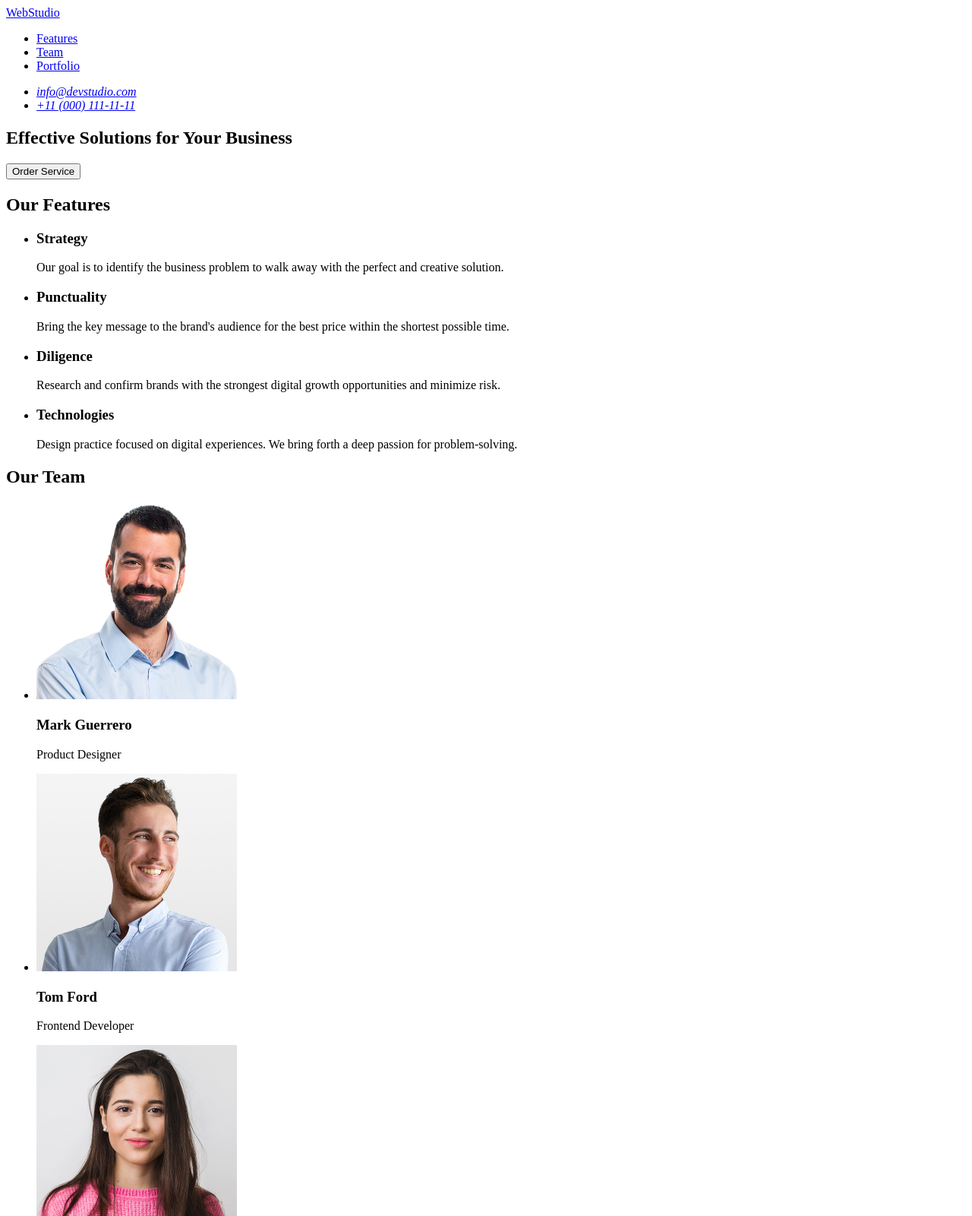
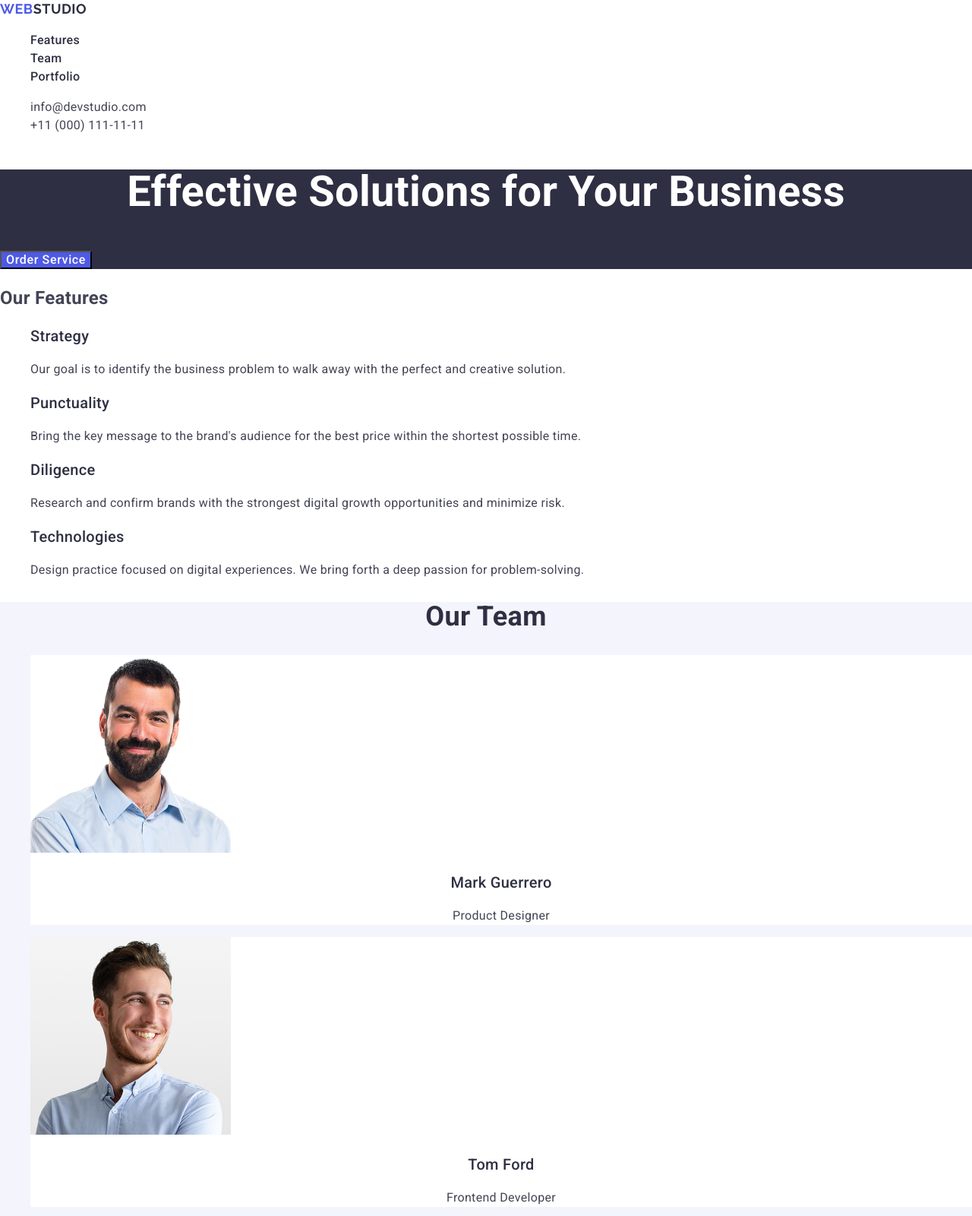
Before and after one commit to ElenaBagriy/goit-markup-hw-02, a plain HTML site: page index.html in a window 1280 px wide. Shown: the top 1600 px of the page at 76% size. Drawn offline with nearby package versions, Linux system fonts and the light colour scheme.

Commit message:
add fonts and colors

```diff
--- /dev/null
+++ b/css/common.css
@@ -0,0 +1,38 @@
+:root {
+  --brand-default-color: #4d5ae5;
+  --brand-pressed-color: #404bbf;
+  --text-primary-color: #434455;
+  --text-secondary-color: #8e8f99;
+  --contrast-high-color: #2e2f42;
+  --surface-primary-color: #ffffff;
+  --surface-default-color: #f4f4fd;
+  --surface-hero-color: #2e2f42;
+  --surface-modal-color: #fcfcfc;
+  --overlay-modal-color: #2e2f42;
+  --accent-subtle-color: ##e7e9fc;
+  --success-color: ##31d0aa;
+}
+
+body {
+  font-family: "Roboto", sans-serif;
+  font-weight: 400;
+  font-size: 16px;
+  line-height: 1.5;
+  letter-spacing: 0.02em;
+  color: var(--text-primary-color);
+  color: #434455;
+  background-color: var(--surface-primary-color);
+}
+
+ul,
+ol {
+  list-style: none;
+}
+
+a {
+  text-decoration: none;
+}
+
+button {
+  cursor: pointer;
+}
--- /dev/null
+++ b/css/features.css
@@ -0,0 +1,6 @@
+.features-item-title {
+  font-weight: 500;
+  font-size: 20px;
+  line-height: 1.2;
+  color: var(--contrast-high-color);
+}
--- /dev/null
+++ b/css/header.css
@@ -0,0 +1,36 @@
+.logo {
+  font-family: "Raleway", sans-serif;
+  font-weight: 700;
+  font-size: 18px;
+  line-height: 1.33;
+  text-transform: uppercase;
+  letter-spacing: 0.03em;
+}
+
+.header-logo {
+  color: var(--contrast-high-color);
+}
+
+.logo-part {
+  color: var(--brand-default-color);
+}
+
+.nav-link {
+  font-weight: 500;
+  color: var(--contrast-high-color);
+}
+
+.header-contacts {
+  font-style: normal;
+}
+
+.contacts-link {
+  color: var(--text-primary-color);
+}
+
+.nav-link:hover,
+.nav-link:focus,
+.contacts-link:hover,
+.contacts-link:focus {
+  color: var(--brand-pressed-color);
+}
--- /dev/null
+++ b/css/hero.css
@@ -0,0 +1,18 @@
+.hero {
+  background-color: var(--surface-hero-color);
+}
+
+.hero-title {
+  font-weight: 700;
+  font-size: 56px;
+  line-height: 1.07;
+  text-align: center;
+  color: var(--surface-primary-color);
+}
+
+.hero-button {
+  background-color: var(--brand-default-color);
+  font-weight: 500;
+  letter-spacing: 0.04em;
+  color: var(--surface-primary-color);
+}
--- /dev/null
+++ b/css/team.css
@@ -0,0 +1,27 @@
+.team {
+  background-color: var(--surface-default-color);
+}
+
+.team-title {
+  font-weight: 700;
+  font-size: 36px;
+  line-height: 1.11;
+  text-align: center;
+  color: var(--contrast-high-color);
+}
+
+.team-item {
+  background-color: var(--surface-primary-color);
+}
+
+.team-item-title {
+  font-weight: 500;
+  font-size: 20px;
+  line-height: 1.2;
+  text-align: center;
+  color: var(--contrast-high-color);
+}
+
+.team-item-text {
+  text-align: center;
+}
--- a/index.html
+++ b/index.html
@@ -5,91 +5,148 @@
     <meta charset="UTF-8">
     <meta name="viewport" content="width=device-width, initial-scale=1.0">
     <title>Web Studio</title>
+    <link rel="stylesheet" href="https://cdnjs.cloudflare.com/ajax/libs/modern-normalize/3.0.1/modern-normalize.css"
+        integrity="sha512-gnAN+RgTMylunXI7AMg+PtcUGpKZFkZJoFIkAWvdPFRrFJz3p2tx4+9xbjILRfN7CzoViMgS8vSf06fSQzWZjA=="
+        crossorigin="anonymous" referrerpolicy="no-referrer">
+    <link rel="preconnect" href="https://fonts.googleapis.com">
+    <link rel="preconnect" href="https://fonts.gstatic.com" crossorigin>
+    <link href="https://fonts.googleapis.com/css2?family=Raleway:wght@700&family=Roboto:wght@400;500;700&display=swap"
+        rel="stylesheet">
+    <link href="./css/main.css" rel="stylesheet">
 </head>
 
 <body>
-    <header id="header">
-        <a href="./index.html">WebStudio</a>
-        <nav>
-            <ul>
-                <li><a href="#features">Features</a></li>
-                <li><a href="#team">Team</a></li>
-                <li><a href="#portfolio">Portfolio</a></li>
+    <header id="header" class="page-header">
+        <a href="./index.html" class="logo header-logo"><span class="logo-part">Web</span>Studio</a>
+        <nav class="header-nav">
+            <ul class="nav-list">
+                <li class="nav-item"><a class="nav-link" href="#features">Features</a></li>
+                <li class="nav-item"><a class="nav-link" href="#team">Team</a></li>
+                <li class="nav-item"><a class="nav-link" href="#portfolio">Portfolio</a></li>
             </ul>
         </nav>
-        <address>
-            <ul>
-                <li><a href="mailto:info@devstudio.com">info@devstudio.com</a></li>
-                <li><a href="tel:+110001111111">+11 (000) 111-11-11</a></li>
+        <address class="header-contacts">
+            <ul class="contacts-list">
+                <li class="contacts-item"><a class="contacts-link"
+                        href="mailto:info@devstudio.com">info@devstudio.com</a></li>
+                <li class="contacts-item"><a class="contacts-link" href="tel:+110001111111">+11 (000) 111-11-11</a></li>
             </ul>
         </address>
     </header>
-    <main>
-        <section id="hero">
-            <h1>Effective Solutions for Your Business</h1>
-            <button type="button">Order Service</button>
+    <main class="main">
+
+        <section id="hero" class="hero">
+            <h1 class="hero-title">Effective Solutions for Your Business</h1>
+            <button class="hero-button" type="button">Order Service</button>
         </section>
-        <section id="features">
-            <h2>Our Features</h2>
-            <ul>
-                <li>
-                    <h3>Strategy</h3>
-                    <p>
+
+        <section id="features" class="features">
+            <h2 class="features-title">Our Features</h2>
+            <ul class="features-list">
+                <li class="features-item">
+                    <h3 class="features-item-title">Strategy</h3>
+                    <p class="features-item-text">
                         Our goal is to identify the business problem to walk away with the perfect and creative
                         solution.
                     </p>
                 </li>
-                <li>
-                    <h3>Punctuality</h3>
-                    <p>
+                <li class="features-item">
+                    <h3 class="features-item-title">Punctuality</h3>
+                    <p class="features-item-text">
                         Bring the key message to the brand's audience for the best price within the shortest possible
                         time.
                     </p>
                 </li>
-                <li>
-                    <h3>Diligence</h3>
-                    <p>
+                <li class="features-item">
+                    <h3 class="features-item-title">Diligence</h3>
+                    <p class="features-item-text">
                         Research and confirm brands with the strongest digital growth opportunities and minimize risk.
                     </p>
                 </li>
-                <li>
-                    <h3>Technologies</h3>
-                    <p>
+                <li class="features-item">
+                    <h3 class="features-item-title">Technologies</h3>
+                    <p class="features-item-text">
                         Design practice focused on digital experiences. We bring forth a deep passion for
                         problem-solving.
                     </p>
                 </li>
             </ul>
         </section>
-        <section id="team">
-            <h2>Our Team</h2>
-            <ul>
-                <li>
-                    <img src="./images/team-1.jpg" alt="Mark Guerrero" width="264" height="260">
-                    <h3>Mark Guerrero</h3>
-                    <p>Product Designer</p>
+
+        <section id="team" class="team">
+            <h2 class="team-title">Our Team</h2>
+            <ul class="team-list">
+                <li class="team-item">
+                    <img class="team-item-image" src="./images/team-1.jpg" alt="Mark Guerrero" width="264" height="260">
+                    <h3 class="team-item-title">Mark Guerrero</h3>
+                    <p class="team-item-text">Product Designer</p>
                 </li>
-                <li>
-                    <img src="./images/team-2.jpg" alt="Tom Ford" width="264" height="260">
-                    <h3>Tom Ford</h3>
-                    <p>Frontend Developer</p>
+                <li class="team-item">
+                    <img class="team-item-image" src="./images/team-2.jpg" alt="Tom Ford" width="264" height="260">
+                    <h3 class="team-item-title">Tom Ford</h3>
+                    <p class="team-item-text">Frontend Developer</p>
                 </li>
-                <li>
-                    <img src="./images/team-3.jpg" alt="Camila Garcia" width="264" height="260">
-                    <h3>Camila Garcia</h3>
-                    <p>Marketing</p>
+                <li class="team-item">
+                    <img class="team-item-image" src="./images/team-3.jpg" alt="Camila Garcia" width="264" height="260">
+                    <h3 class="team-item-title">Camila Garcia</h3>
+                    <p class="team-item-text">Marketing</p>
                 </li>
-                <li>
-                    <img src="./images/team-4.jpg" alt="Daniel Wilson" width="264" height="260">
-                    <h3>Daniel Wilson</h3>
-                    <p>UI Designer</p>
+                <li class="team-item">
+                    <img class="team-item-image" src="./images/team-4.jpg" alt="Daniel Wilson" width="264" height="260">
+                    <h3 class="team-item-title">Daniel Wilson</h3>
+                    <p class="team-item-text">UI Designer</p>
+                </li>
+            </ul>
+        </section>
+
+        <section id="portfolio" class="portfolio">
+            <h2 class="portfolio-title">Our Portfolio</h2>
+            <ul class="portfolio-list">
+                <li class="portfolio-item">
+                    <img class="portfolio-item-image" src="./images/portfolio-1.jpg"
+                        alt="A collection of banking app screenshots." width="360" height="300">
+                    <h3 class="portfolio-item-title">Banking App</h3>
+                    <p class="portfolio-item-text">App</p>
+                </li>
+                <li class="portfolio-item">
+                    <img class="portfolio-item-image" src="./images/portfolio-2.jpg"
+                        alt="A hand holding a smartphone near a payment terminal." width="360" height="300">
+                    <h3 class="portfolio-item-title">Cashless Payment</h3>
+                    <p class="portfolio-item-text">Marketing</p>
+                </li>
+                <li class="portfolio-item">
+                    <img class="portfolio-item-image" src="./images/portfolio-3.jpg"
+                        alt="A laptop and smartphone displaying a meditation app." width="360" height="300">
+                    <h3 class="portfolio-item-title">Meditation App</h3>
+                    <p class="portfolio-item-text">App</p>
+                </li>
+                <li class="portfolio-item">
+                    <img class="portfolio-item-image" src="./images/portfolio-4.jpg"
+                        alt="Side view of a driver holding the steering wheel, with a smartphone mounted on the dashboard."
+                        width="360" height="300">
+                    <h3 class="portfolio-item-title">Taxi Service</h3>
+                    <p class="portfolio-item-text">Marketing</p>
+                </li>
+                <li class="portfolio-item">
+                    <img class="portfolio-item-image" src="./images/portfolio-5.jpg"
+                        alt="A smartphone screen alongside a selection of wallpaper designs." width="360" height="300">
+                    <h3 class="portfolio-item-title">Screen Illustrations</h3>
+                    <p class="portfolio-item-text">Design</p>
+                </li>
+                <li class="portfolio-item">
+                    <img class="portfolio-item-image" src="./images/portfolio-6.jpg"
+                        alt="A smiling woman in an orange sweater looking at her smartphone while wearing an earbud."
+                        width="360" height="300">
+                    <h3 class="portfolio-item-title">Online Courses</h3>
+                    <p class="portfolio-item-text">Marketing</p>
                 </li>
             </ul>
         </section>
     </main>
-    <footer id="footer">
-        <a href="./index.html">WebStudio</a>
-        <p>Increase the flow of customers and sales for your business with digital marketing & growth solutions.</p>
+    <footer id="footer" class="footer">
+        <a href="./index.html" class="logo footer-logo"><span class="logo-part">Web</span>Studio</a>
+        <p class="footer-text">Increase the flow of customers and sales for your business with digital marketing &
+            growth solutions.</p>
     </footer>
 </body>
 
```
Also changed, not shown: css/footer.css (added, +11 -0 lines), css/main.css (added, +7 -0 lines), css/portfolio.css (added, +14 -0 lines), images/portfolio-1.jpg (added), images/portfolio-2.jpg (added), images/portfolio-3.jpg (added), images/portfolio-4.jpg (added), images/portfolio-5.jpg (added), images/portfolio-6.jpg (added), 1 other file.
